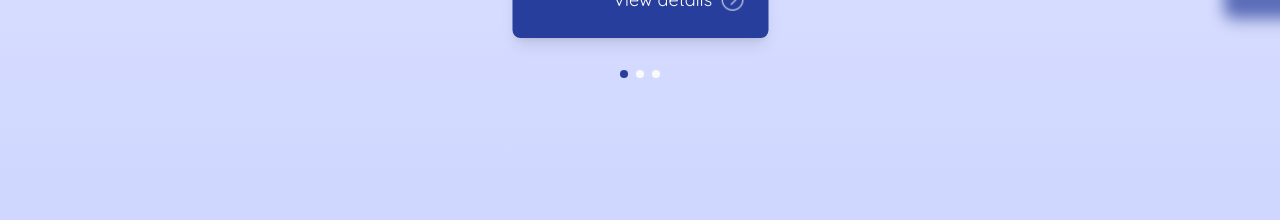
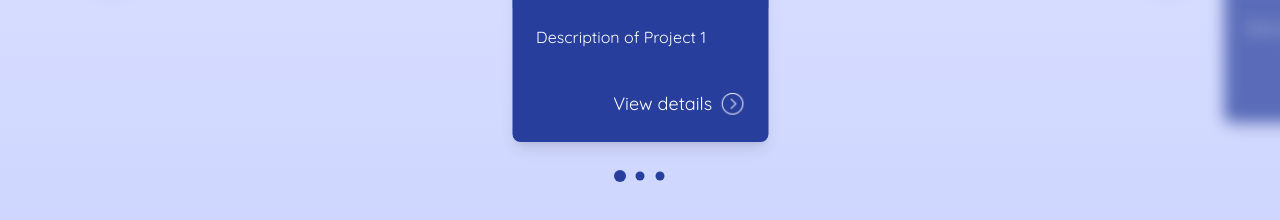
Before and after one commit to lcsferreira/portfolio, a React (Vite) app: page / in a window 1280 px wide. Shown: the part 1040-1260 px from the top of the page. Built offline with nearby package versions, Linux system fonts and the light colour scheme.

Commit message:
refatc: add better layout and design fixes

```diff
--- a/index.html
+++ b/index.html
@@ -4,7 +4,7 @@
     <meta charset="UTF-8" />
     <link rel="icon" type="image/svg+xml" href="/vite.svg" />
     <meta name="viewport" content="width=device-width, initial-scale=1.0" />
-    <title>Vite + React + TS</title>
+    <title>Lucas Ferreira | Dev</title>
   </head>
   <body>
     <div id="root"></div>
--- a/src/App.tsx
+++ b/src/App.tsx
@@ -4,6 +4,7 @@
 import { useRef } from "react";
 import { ProjectSection } from "./components/Layout/ProjectSection";
 import { useTheme } from "./contexts/ThemeContext";
+import { AboutMeSection } from "./components/Layout/AbouteMeSection";
 
 function App() {
   const containerRef = useRef<HTMLDivElement>(null);
@@ -58,6 +59,13 @@
           variants={sectionVariants}
         >
           <ProjectSection />
+        </motion.div>
+
+        <motion.div
+          className="flex flex-col relative z-10"
+          variants={sectionVariants}
+        >
+          <AboutMeSection />
         </motion.div>
       </div>
 
--- a/src/components/Carousel.tsx
+++ b/src/components/Carousel.tsx
@@ -172,9 +172,9 @@
             <button
               key={dotIndex}
               onClick={() => goToDot(dotIndex)}
-              className={`h-2 w-2 rounded-full ${
-                currentIndex === dotIndex ? "bg-secondary" : "bg-text-secondary"
-              } hover:bg-primary transition-colors duration-200 focus:outline-none`}
+              className={`h-3 w-3 rounded-full ${
+                currentIndex === dotIndex ? "scale-100" : "scale-75"
+              } bg-secondary hover:bg-primary transition-colors duration-200 focus:outline-none`}
               aria-label={`Go to slide ${dotIndex + 1}`}
             />
           ))}
--- a/src/components/Layout/HeroSection.tsx
+++ b/src/components/Layout/HeroSection.tsx
@@ -170,7 +170,7 @@
               Download CV
             </motion.button>
             <motion.button
-              className="border-2 hover:cursor-pointer border-primary text-primary hover:bg-primary hover:text-white font-semibold py-3 px-6 sm:px-8 rounded-lg transition-all duration-300 text-sm sm:text-base"
+              className="border-2 hover:cursor-pointer border-primary text-primary hover:bg-primary hover:text-white dark:border-white dark:text-white dark:hover:bg-white dark:hover:text-primary font-semibold py-3 px-6 sm:px-8 rounded-lg transition-all duration-300 text-sm sm:text-base"
               variants={buttonVariants}
               whileHover="hover"
               initial={{ opacity: 0, x: 30 }}
--- a/src/components/Layout/ProjectSection.tsx
+++ b/src/components/Layout/ProjectSection.tsx
@@ -7,7 +7,7 @@
 
   return (
     // TODO: Implement the project section
-    <section className="py-24 px-4 sm:px-6 lg:px-8 h-[100vh]">
+    <section className="px-4 sm:px-6 lg:px-8 h-[100vh] flex justify-center items-center">
       <Carousel
         autoPlay={false}
         interval={5000}
```
